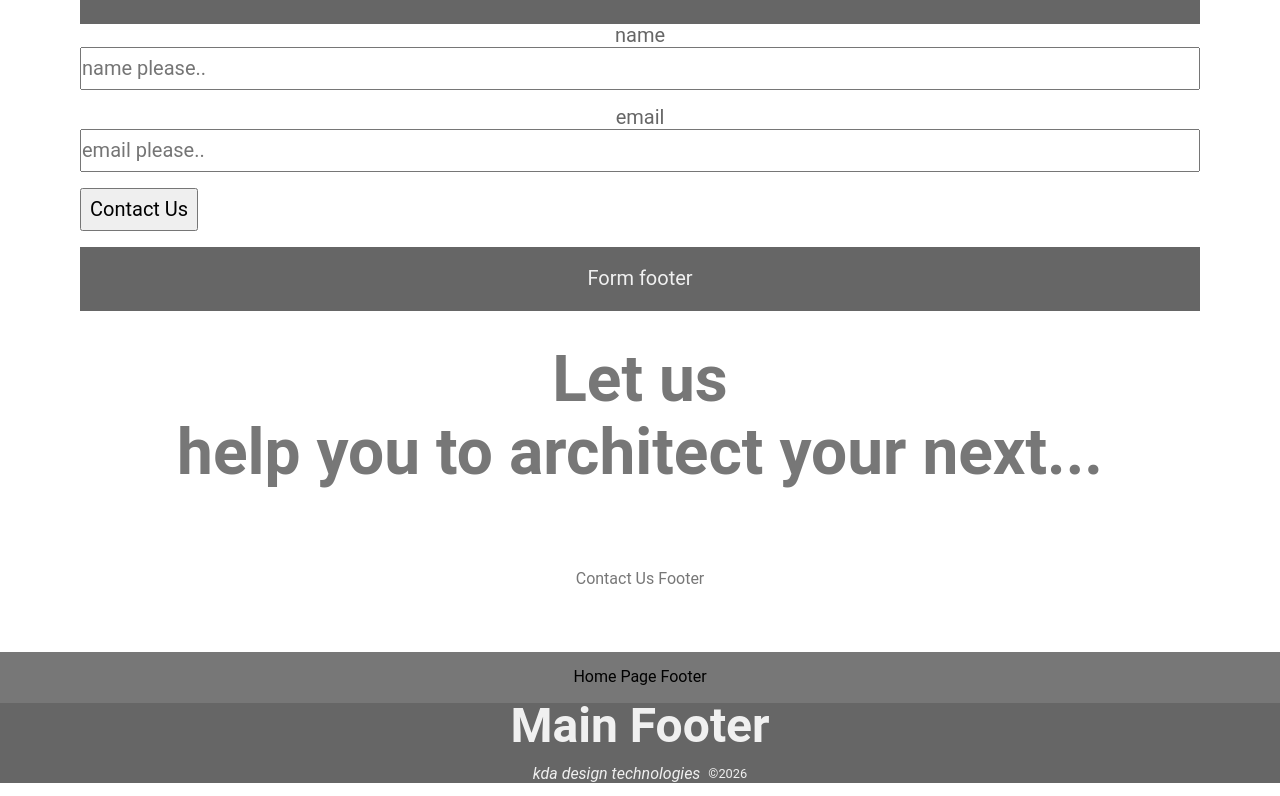
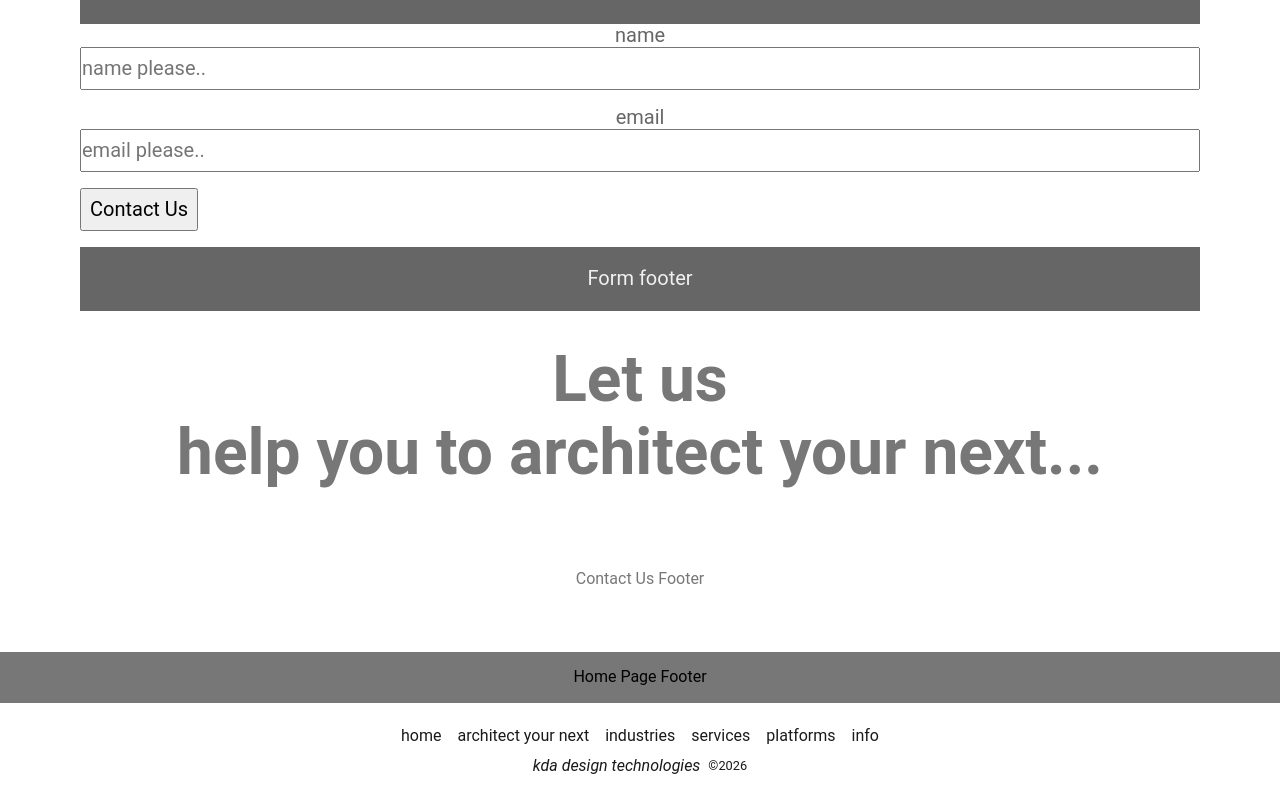
Before and after one commit to KwameDomfe/kdadesign_FE, a React (Create React App) app: page / in a window 1280 px wide. Shown: the part 7042-7838 px from the top of the page. Built offline with nearby package versions, Linux system fonts and the light colour scheme.

Commit message:
Updated the main footer

```diff
--- a/src/components/MainFooter.js
+++ b/src/components/MainFooter.js
@@ -1,4 +1,5 @@
 import React from 'react'
+import { Link } from 'react-router-dom'
 
 const MainFooter = () => {
 
@@ -6,21 +7,52 @@ const MainFooter = () => {
 
     return (
         <section id=""
-            className="pv1-00 bg-black-60 vh-10"
+            className="pv1-00"
         >
+            <div id="m__main_nav"
+                className="flex items-center justify-center mv0-50"
+            >
+                <Link to="/"
+                    className="black-90 mh0-50"
+                >
+                    home
+                </Link>
+                <Link to="/architect-your-next"
+                    className="black-90 mh0-50"
+                >
+                    architect your next
+                </Link>
+                <Link to="/industries"
+                    className="black-90 mh0-50"
+                >
+                    industries
+                </Link>
+                <Link to="/services"
+                    className="black-90 mh0-50"
+                >
+                    services
+                </Link>
+                <Link to="/platforms"
+                    className="black-90 mh0-50"
+                >
+                    platforms
+                </Link>
+                <Link to="/info"
+                    className="black-90 mh0-50"
+                >
+                    info
+                </Link>
+            </div>
 
             <div id="m__poweredby"
                 className="flex flex-column items-center justify-center
-                    white-90 h-100"
+                    black-90 h-100"
             >
-                <h2 className="f2-00 f3-00-m mt0-00 mb0-50">
-                    Main Footer
-                </h2>
 
                 <div className="flex mv0-25 items-center justify-center"
                 >
                     <a href="https://www.kdadesign.tech"
-                        className="white-90 i"
+                        className="black-90 i"
                         target="_blank"
                         rel="noreferrer"
                     >
```
